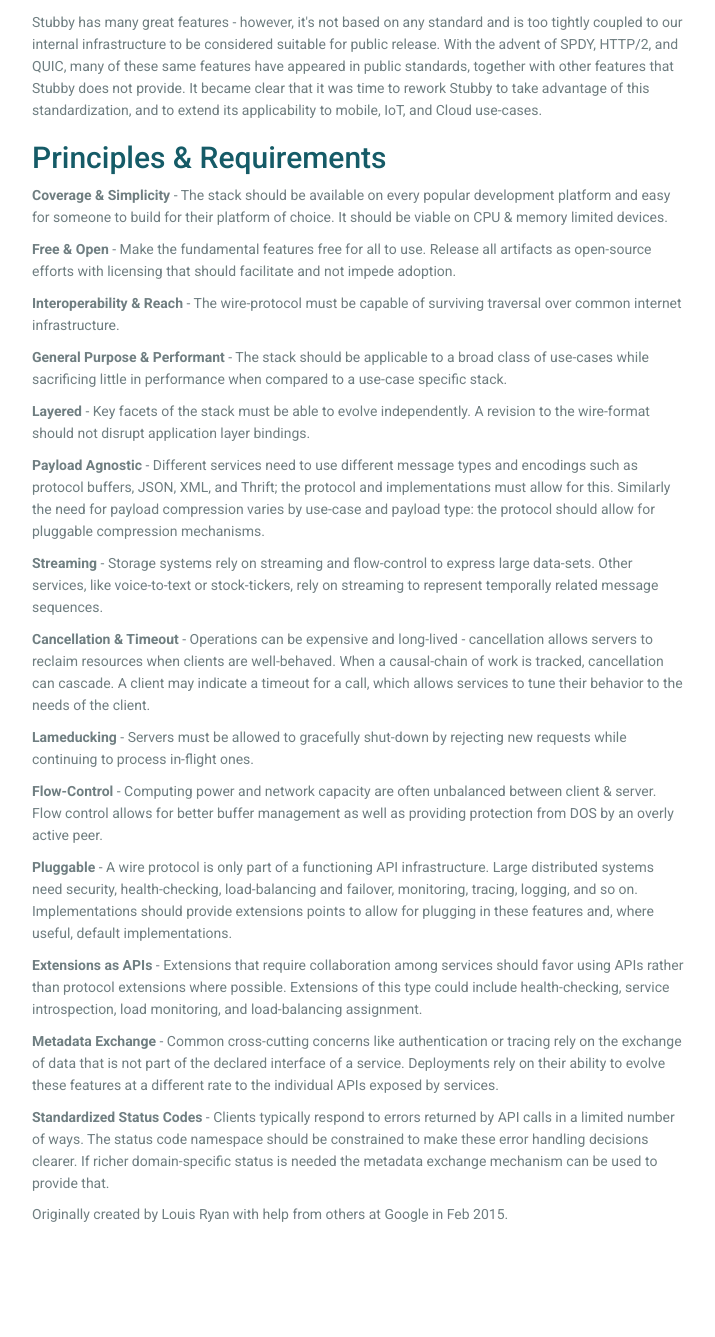
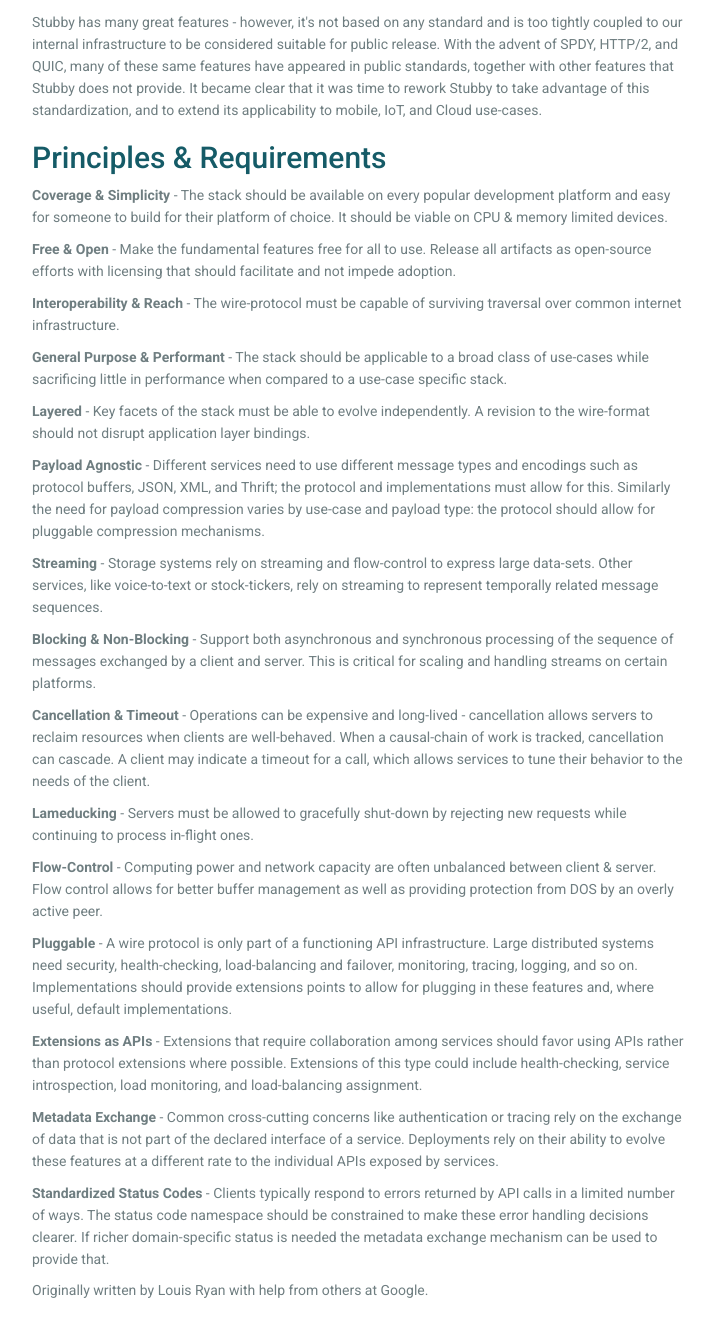
Before and after one commit to grpc/grpc.github.io, a Jekyll site: the page built from _posts/2015-9-8-principles.html, in a window 1280 px wide and 1400 px high, scrolled down 429 px. Shown: the top 1337 px of the window, without its empty margins (38-753 px from the left). Built offline with Jekyll 4.4.1, drawn with Linux system fonts in a browser that asks for light colours; nearby versions of some CDN libraries; library files that are not in the unit come from our copies; Markdown is read by kramdown in place of the engine named in the settings.

Commit message:
Added section on Blocking and Non Blocking in the principles post.

```diff
--- a/_posts/2015-9-8-principles.html
+++ b/_posts/2015-9-8-principles.html
@@ -3,7 +3,7 @@
 title: gRPC Motivation and Design Principles.
 published: true
 permalink: posts/principles
-attribution: Originally created by Louis Ryan with help from others at Google in Feb 2015.
+attribution: Originally written by Louis Ryan with help from others at Google.
 ---
 
 <h2>Motivation</h2>
@@ -29,6 +29,8 @@
 
 <p><strong>Streaming</strong> - Storage systems rely on streaming and flow-control to express large data-sets. Other services, like voice-to-text or stock-tickers, rely on streaming to represent temporally related message sequences.</p>
 
+<p><strong>Blocking &amp; Non-Blocking</strong> - Support both asynchronous and synchronous processing of the sequence of messages exchanged by a client and server. This is critical for scaling and handling streams on certain platforms.</p>
+
 <p><strong>Cancellation &amp; Timeout</strong> - Operations can be expensive and long-lived - cancellation allows servers to reclaim resources when clients are well-behaved. When a causal-chain of work is tracked, cancellation can cascade. A client may indicate a timeout for a call, which allows services to tune their behavior to the needs of the client.</p>
 
 <p><strong>Lameducking</strong> - Servers must be allowed to gracefully shut-down by rejecting new requests while continuing to process in-flight ones.</p>
```
